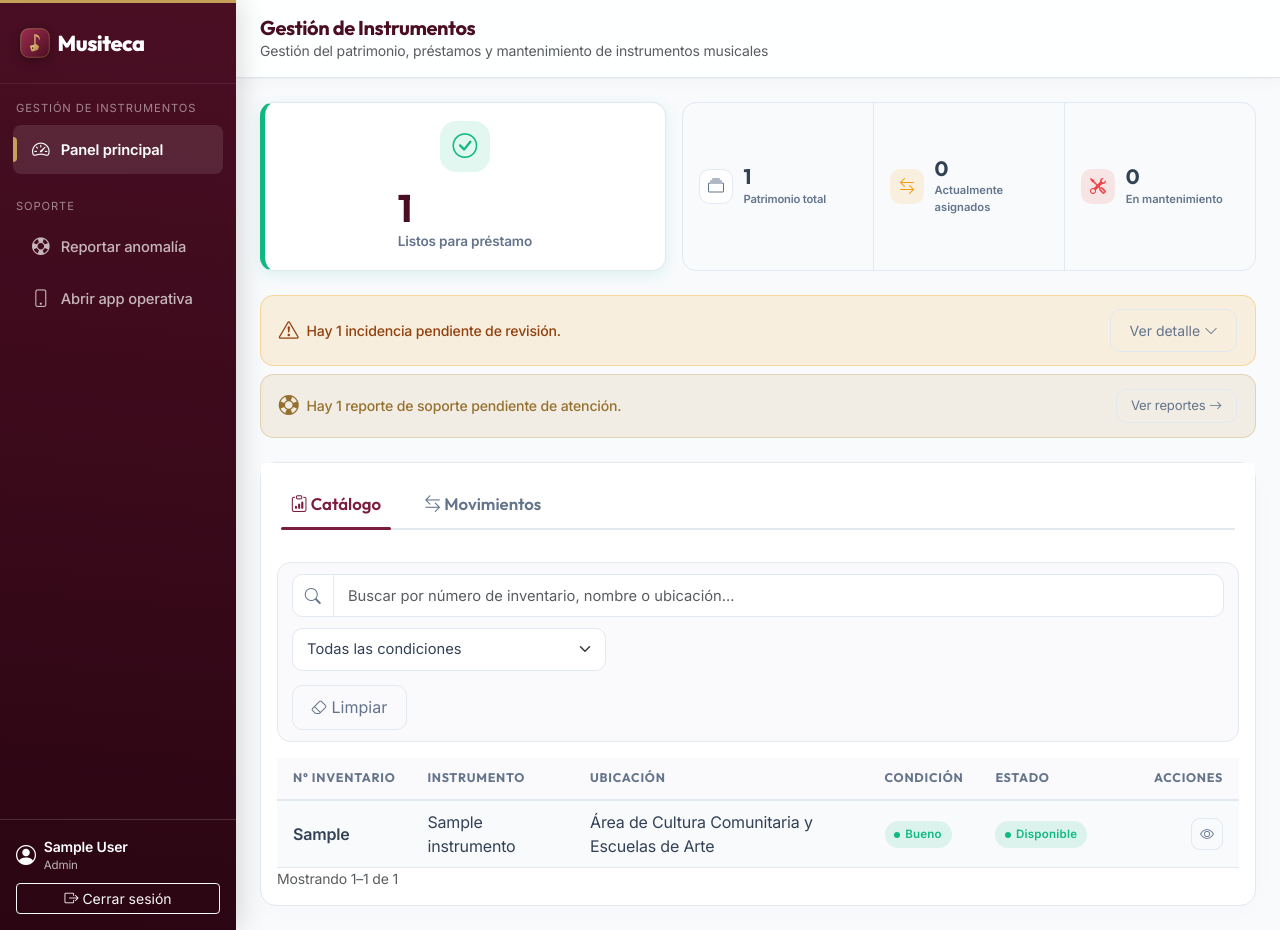
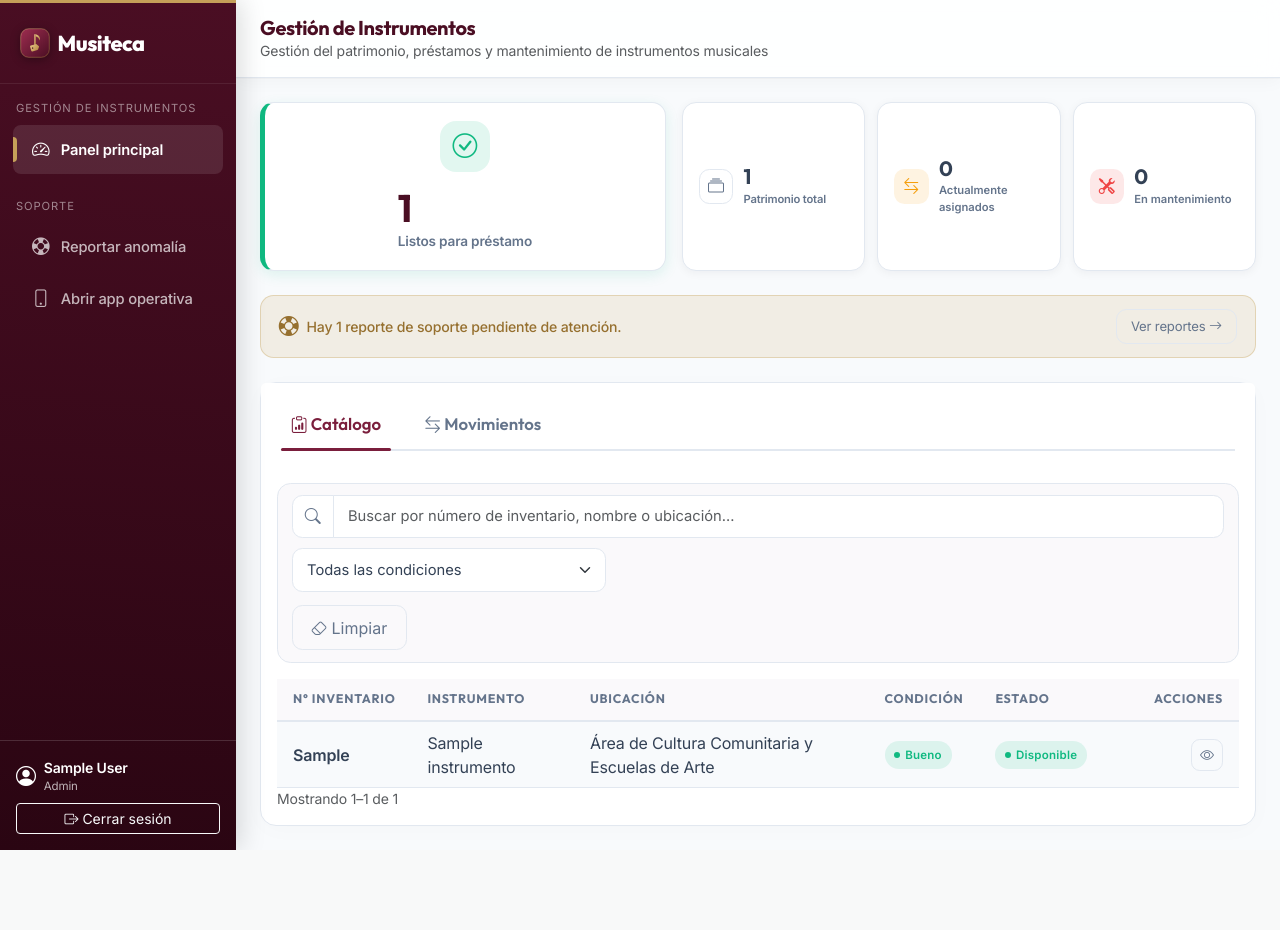
Before and after one commit to nancyvillatoro/musiteca, a PHP site: page /index.php?vista=dashboard in a window 1280 px wide. After the commit the page ends 850 px from the top, so only its background shows below. Run offline with PHP 8.4, Linux system fonts and the light colour scheme; the visitor is signed in with stand-in values (Sample User, id 1); data comes from the database, SQL or seed files in the repository; tables that the repository leaves empty hold one stand-in row (values such as "Sample post").

Commit message:
Rediseña las tarjetas mini del dashboard y retira el aviso de incidencias
Tarjetas mini (Patrimonio total / Actualmente asignados / En
mantenimiento): antes eran un panel único gris divido por líneas
internas, se sentía plano y el fondo se perdía contra el de la página.
Ahora son tres tarjetas independientes (fondo blanco, sombra discreta,
separación entre ellas), con hover ajustado para las dos que son
clicables.

Aviso de incidencias en el dashboard: se retira. En la práctica casi
siempre describía lo mismo que la tarjeta 'En mantenimiento' de al
lado; los pocos casos donde divergía (incidencia reportada durante un
préstamo activo, o sin préstamo asociado) siguen siendo visibles y
accionables desde la ficha del instrumento en el Catálogo, solo que
sin un aviso propio aquí. Se limpia todo lo asociado: markup en
index.php, renderAvisoIncidencias/listeners en dashboard.js, la
consulta y los campos incidencias_pendientes/incidencias_detalle en
api/dashboard_resumen.php, y las clases .alert-incidencias/
.incidencia-item/#listaIncidencias en style.css (sin referencias
colgantes verificado por grep).

```diff
--- a/api/dashboard_resumen.php
+++ b/api/dashboard_resumen.php
@@ -22,8 +22,16 @@
  * resto de la API.
  *
  * Acciones soportadas:
- *   resumen (GET) -> préstamos vencidos, incidencias abiertas/en atención
- *                    y reportes de soporte pendientes/en atención.
+ *   resumen (GET) -> préstamos vencidos y reportes de soporte
+ *                    pendientes/en atención.
+ *
+ * Ya no expone el conteo de incidencias abiertas/en atención: el aviso de
+ * incidencias del dashboard se retiró (ver revisión de UX del panel
+ * principal) porque en la práctica casi siempre describía lo mismo que la
+ * tarjeta "En mantenimiento", y los pocos casos donde sí divergía
+ * (incidencia reportada durante un préstamo activo, o sin préstamo
+ * asociado) siguen visibles y accionables desde la ficha del instrumento
+ * en el Catálogo.
  */
 
 header('Content-Type: application/json; charset=utf-8');
@@ -59,25 +67,6 @@ $prestamosVencidos = (int)$pdo->query("
       AND s.fecha_devolucion_esperada < CURDATE()
 ")->fetchColumn();
 
-// ---------- Incidencias abiertas o en atención (pendientes) ----------
-$incidenciasPendientes = (int)$pdo->query("
-    SELECT COUNT(*) FROM incidencias WHERE estado IN ('abierta', 'en_atencion')
-")->fetchColumn();
-
-// Detalle breve (máx. 5, más recientes primero) de esas incidencias, con el
-// instrumento al que pertenecen. Solo lectura: no agrega ni modifica reglas
-// de negocio, únicamente le da un destino concreto al aviso del dashboard,
-// que antes mostraba el conteo sin forma de llegar al detalle.
-$incidenciasDetalle = $pdo->query("
-    SELECT inc.id, inc.motivo, inc.creado_en,
-           i.id AS instrumento_id, i.num_inventario, i.nombre
-    FROM incidencias inc
-    JOIN instrumentos i ON i.id = inc.instrumento_id
-    WHERE inc.estado IN ('abierta', 'en_atencion')
-    ORDER BY inc.creado_en DESC
-    LIMIT 5
-")->fetchAll();
-
 // ---------- Reportes de soporte técnico pendientes o en atención ----------
 $soportePendientes = (int)$pdo->query("
     SELECT COUNT(*) FROM reportes_soporte WHERE estado IN ('pendiente', 'en_atencion')
@@ -86,7 +75,5 @@ $soportePendientes = (int)$pdo->query("
 echo json_encode([
     'ok'                     => true,
     'prestamos_vencidos'     => $prestamosVencidos,
-    'incidencias_pendientes' => $incidenciasPendientes,
-    'incidencias_detalle'    => $incidenciasDetalle,
     'soporte_pendientes'     => $soportePendientes,
 ]);
--- a/assets/css/style.css
+++ b/assets/css/style.css
@@ -260,20 +260,16 @@ a:focus-visible {
 }
 
 /* ---------- Franja de estado de inventario (mini-stats): información de
-   referencia (patrimonio total, asignados, mantenimiento). Vive en un
-   único bloque de menor peso visual que el KPI principal — sin sombra ni
-   tarjetas independientes — para no competir con él ni con los avisos
-   operativos. "Actualmente asignados" y "En mantenimiento" sí llevan a
-   Movimientos filtrado por ese estado (mismo patrón que "Ver préstamos
-   vencidos" en el aviso operativo); "Patrimonio total" es solo lectura,
-   por eso es el único que se queda como <div>. ---------- */
+   referencia (patrimonio total, asignados, mantenimiento). Menor peso
+   visual que el KPI principal (sin borde de color, sin la sombra elevada
+   del hero) para no competirle ni a él ni a los avisos operativos, pero
+   cada dato es su propia tarjeta con separación entre ellas — antes era
+   un único panel dividido por líneas internas, y se leía como una franja
+   plana en vez de tres piezas de información distintas. ---------- */
 .kpi-mini-row {
   display: flex;
+  gap: 0.75rem;
   height: 100%;
-  border: 1px solid var(--musiteca-borde);
-  border-radius: 14px;
-  background-color: var(--musiteca-gris-fondo);
-  overflow: hidden;
 }
 
 .kpi-mini {
@@ -284,23 +280,19 @@ a:focus-visible {
   flex-direction: row;
   align-items: center;
   gap: 0.65rem;
-  border-right: 1px solid var(--musiteca-borde);
+  border: 1px solid var(--musiteca-borde);
+  border-radius: 14px;
+  background-color: var(--musiteca-gris-tarjeta);
+  box-shadow: 0 2px 10px rgba(15, 23, 42, 0.05);
+  transition: transform 0.2s ease, box-shadow 0.2s ease, background-color 0.2s ease;
   /* Reset de estilos por defecto de <button>: dos de las tres tarjetas son
      botones (llevan a Movimientos filtrado), pero deben verse idénticas a
      la tarjeta de solo lectura. */
-  background-color: transparent;
-  border-top: none;
-  border-left: none;
-  border-bottom: none;
   text-align: left;
   font: inherit;
   color: inherit;
   cursor: default;
   width: auto;
-}
-
-.kpi-mini:last-child {
-  border-right: none;
 }
 
 button.kpi-mini-clicable {
@@ -366,10 +360,9 @@ button.kpi-mini-clicable:focus-visible {
 }
 
 /* ---------- Avisos operativos: solo visibles cuando hay algo que atender
-   (vencidos / incidencias / soporte). Comparten estructura; cada uno
-   toma el color de acento correspondiente al tipo de alerta. ---------- */
+   (vencidos / soporte). Comparten estructura; cada uno toma el color de
+   acento correspondiente al tipo de alerta. ---------- */
 .alert-vencidos,
-.alert-incidencias,
 .alert-soporte {
   display: flex;
   border-radius: 0.85rem;
@@ -382,12 +375,6 @@ button.kpi-mini-clicable:focus-visible {
   border: 1px solid rgba(239, 68, 68, 0.25);
   background-color: var(--musiteca-rojo-alfa);
   color: #B91C1C;
-}
-
-.alert-incidencias {
-  border: 1px solid rgba(245, 158, 11, 0.3);
-  background-color: var(--musiteca-ambar-alfa);
-  color: #92400E;
 }
 
 .alert-soporte {
--- a/assets/js/dashboard.js
+++ b/assets/js/dashboard.js
@@ -10,12 +10,20 @@
  * asignados"; cada botón de accesos rápidos ya existía en otro lugar
  * visible de la misma pantalla).
  *
- * Revisión de jerarquía visual: vencidos, incidencias y reportes de
- * soporte pendientes dejaron de ser tarjetas KPI fijas (visibles siempre,
- * incluso marcando 0 la mayoría de los días) y pasaron a ser avisos
- * condicionales que solo se muestran cuando su conteo es mayor que cero.
- * Esto evita que información de "todo en orden" ocupe el mismo espacio y
- * peso visual que información realmente urgente.
+ * Revisión de jerarquía visual: vencidos y reportes de soporte pendientes
+ * dejaron de ser tarjetas KPI fijas (visibles siempre, incluso marcando 0
+ * la mayoría de los días) y pasaron a ser avisos condicionales que solo se
+ * muestran cuando su conteo es mayor que cero. Esto evita que información
+ * de "todo en orden" ocupe el mismo espacio y peso visual que información
+ * realmente urgente.
+ *
+ * El aviso de incidencias pendientes que existía aquí se retiró: en la
+ * práctica casi siempre describía lo mismo que la tarjeta "En
+ * mantenimiento" del panel de KPI, y los pocos casos donde divergía
+ * (incidencia reportada durante un préstamo activo, o sin préstamo
+ * asociado) siguen siendo visibles y accionables desde la ficha del
+ * instrumento en el Catálogo, solo que sin un aviso propio en el
+ * dashboard.
  *
  * Consume el endpoint de solo lectura api/dashboard_resumen.php.
  * No depende de ni modifica inventario.js / control.js.
@@ -23,10 +31,9 @@
 
 (function () {
   const avisoVencidos = document.getElementById('avisoVencidos');
-  const avisoIncidencias = document.getElementById('avisoIncidencias');
   const avisoSoporte = document.getElementById('avisoSoporte');
 
-  const hayPanelOperativo = avisoVencidos || avisoIncidencias || avisoSoporte;
+  const hayPanelOperativo = avisoVencidos || avisoSoporte;
 
   // ---------------------------------------------------------------
   // Aviso de préstamos vencidos: reutiliza el mismo dato que ya podía
@@ -49,79 +56,6 @@
       ? 'Hay 1 préstamo vencido pendiente de devolución.'
       : `Hay ${total} préstamos vencidos pendientes de devolución.`;
     avisoVencidos.classList.remove('d-none');
-  }
-
-  // Incidencias abiertas o en atención: no existe una vista de lista
-  // dedicada, así que el aviso incluye su propio detalle desplegable
-  // (máx. 5, las más recientes) con acceso directo al expediente del
-  // instrumento — reutiliza el mismo offcanvas que abre el Catálogo
-  // (window.mostrarDetalleInstrumento, expuesto por inventario.js) en vez
-  // de duplicar esa lógica aquí.
-  const etiquetasMotivoIncidencia = {
-    dano_fisico: 'Daño físico',
-    mal_funcionamiento: 'Mal funcionamiento',
-    piezas_faltantes: 'Piezas faltantes',
-    desgaste: 'Desgaste por uso',
-    otro: 'Otro',
-  };
-
-  function renderAvisoIncidencias(total, detalle) {
-    const texto = document.getElementById('avisoIncidenciasTexto');
-    const lista = document.getElementById('listaIncidencias');
-    if (!avisoIncidencias || !texto) return;
-
-    if (!total) {
-      avisoIncidencias.classList.add('d-none');
-      return;
-    }
-
-    texto.textContent = total === 1
-      ? 'Hay 1 incidencia pendiente de revisión.'
-      : `Hay ${total} incidencias pendientes de revisión.`;
-    avisoIncidencias.classList.remove('d-none');
-
-    if (lista) {
-      lista.innerHTML = (detalle || []).map((inc) => {
-        const motivo = etiquetasMotivoIncidencia[inc.motivo] || 'Incidencia reportada';
-        return `
-          <li>
-            <button type="button" class="incidencia-item" data-instrumento-id="${inc.instrumento_id}">
-              <span>
-                <strong>${sanearHTMLLocal(inc.num_inventario)}</strong> · ${sanearHTMLLocal(inc.nombre)}
-                <span class="d-block text-muted" style="font-size:.78rem;">${sanearHTMLLocal(motivo)}</span>
-              </span>
-              <i class="bi bi-chevron-right" aria-hidden="true"></i>
-            </button>
-          </li>`;
-      }).join('') || '<li class="text-muted">Sin detalle disponible.</li>';
-    }
-  }
-
-  // Escape mínimo para texto insertado como HTML (mismo criterio que
-  // sanearHTML en inventario.js; se define localmente para no depender de
-  // ese archivo).
-  function sanearHTMLLocal(texto) {
-    const div = document.createElement('div');
-    div.textContent = texto ?? '';
-    return div.innerHTML;
-  }
-
-  const btnToggleIncidencias = document.getElementById('btnToggleIncidencias');
-  const listaIncidencias = document.getElementById('listaIncidencias');
-  if (btnToggleIncidencias && listaIncidencias) {
-    btnToggleIncidencias.addEventListener('click', () => {
-      const expandido = listaIncidencias.classList.toggle('d-none') === false;
-      btnToggleIncidencias.setAttribute('aria-expanded', String(expandido));
-      btnToggleIncidencias.innerHTML = expandido
-        ? 'Ocultar detalle <i class="bi bi-chevron-up" aria-hidden="true"></i>'
-        : 'Ver detalle <i class="bi bi-chevron-down" aria-hidden="true"></i>';
-    });
-    listaIncidencias.addEventListener('click', (e) => {
-      const btn = e.target.closest('.incidencia-item');
-      if (!btn) return;
-      const id = btn.dataset.instrumentoId;
-      if (id && window.mostrarDetalleInstrumento) window.mostrarDetalleInstrumento(id);
-    });
   }
 
   // Reportes de soporte técnico pendientes o en atención: sí tienen una
@@ -183,20 +117,19 @@
       if (!data.ok) throw new Error(data.error || 'No se pudo cargar el resumen operativo.');
 
       renderAvisoVencidos(data.prestamos_vencidos || 0);
-      renderAvisoIncidencias(data.incidencias_pendientes || 0, data.incidencias_detalle || []);
       renderAvisoSoporte(data.soporte_pendientes || 0);
     } catch (e) {
       // Si falla la carga, no se muestran avisos con datos inciertos:
       // se ocultan (en vez de mostrar "—" en una tarjeta siempre visible)
       // para no aparentar una alerta que no se pudo confirmar.
-      [avisoVencidos, avisoIncidencias, avisoSoporte].forEach((el) => {
+      [avisoVencidos, avisoSoporte].forEach((el) => {
         if (el) el.classList.add('d-none');
       });
     }
   }
 
-  // Expuesto para que otras acciones del panel (p. ej. resolver una
-  // incidencia desde el offcanvas de detalle) puedan refrescar estos
+  // Expuesto para que otras acciones del panel (p. ej. registrar una
+  // devolución desde el offcanvas de detalle) puedan refrescar estos
   // avisos de inmediato, sin esperar a recargar la página.
   window.actualizarResumenOperativo = cargarResumenOperativo;
 
--- a/index.php
+++ b/index.php
@@ -93,14 +93,18 @@ require __DIR__ . '/includes/sidebar.php';
 
     <!-- Avisos operativos: fila de estado "requiere atención". Cada aviso
          está oculto por defecto y solo aparece cuando dashboard.js confirma
-         que su conteo es mayor que cero (vencidos / incidencias / soporte).
-         Va después de los KPI a propósito: los KPI orientan primero ("así
-         está el patrimonio hoy"), y solo entonces se muestra lo que
-         requiere seguimiento. Antes este bloque iba arriba de todo, pero
-         eso hacía que una incidencia reportada —parte normal del día a
-         día, no una falla del sistema— se sintiera como la noticia más
-         urgente de la pantalla, incluso antes de que el usuario supiera
-         cuántos instrumentos hay o cuántos están disponibles. -->
+         que su conteo es mayor que cero (vencidos / soporte). Va después de
+         los KPI a propósito: los KPI orientan primero ("así está el
+         patrimonio hoy"), y solo entonces se muestra lo que requiere
+         seguimiento.
+
+         Antes había un tercer aviso aquí (incidencias abiertas), retirado
+         porque en la práctica casi siempre describía lo mismo que la
+         tarjeta "En mantenimiento" del panel de KPI de arriba. Los pocos
+         casos donde divergía (incidencia reportada durante un préstamo
+         activo, o sin préstamo asociado) siguen siendo visibles y
+         accionables desde la ficha del instrumento en el Catálogo, solo
+         que sin un aviso propio en este panel. -->
     <div id="avisosOperativos" class="mb-4">
       <div class="alert alert-vencidos d-none align-items-center justify-content-between flex-wrap gap-2 mb-2" id="avisoVencidos" role="alert">
         <div class="d-flex align-items-center gap-2">
@@ -110,18 +114,6 @@ require __DIR__ . '/includes/sidebar.php';
         <button type="button" class="btn btn-sm btn-outline-danger" id="btnVerVencidos">
           Ver préstamos vencidos <i class="bi bi-arrow-right" aria-hidden="true"></i>
         </button>
-      </div>
-      <div class="alert alert-incidencias d-none flex-column gap-2 mb-2" id="avisoIncidencias" role="alert">
-        <div class="d-flex align-items-center justify-content-between flex-wrap gap-2">
-          <div class="d-flex align-items-center gap-2">
-            <i class="bi bi-exclamation-triangle fs-5" aria-hidden="true"></i>
-            <span id="avisoIncidenciasTexto"></span>
-          </div>
-          <button type="button" class="btn btn-sm btn-outline-secondary" id="btnToggleIncidencias" aria-expanded="false" aria-controls="listaIncidencias">
-            Ver detalle <i class="bi bi-chevron-down" aria-hidden="true"></i>
-          </button>
-        </div>
-        <ul class="list-unstyled small mb-0 d-none" id="listaIncidencias"></ul>
       </div>
       <div class="alert alert-soporte d-none align-items-center justify-content-between flex-wrap gap-2 mb-0" id="avisoSoporte" role="alert">
         <div class="d-flex align-items-center gap-2">
```
Also changed, not shown: other parts of assets/css/style.css (+3 -27 lines).
